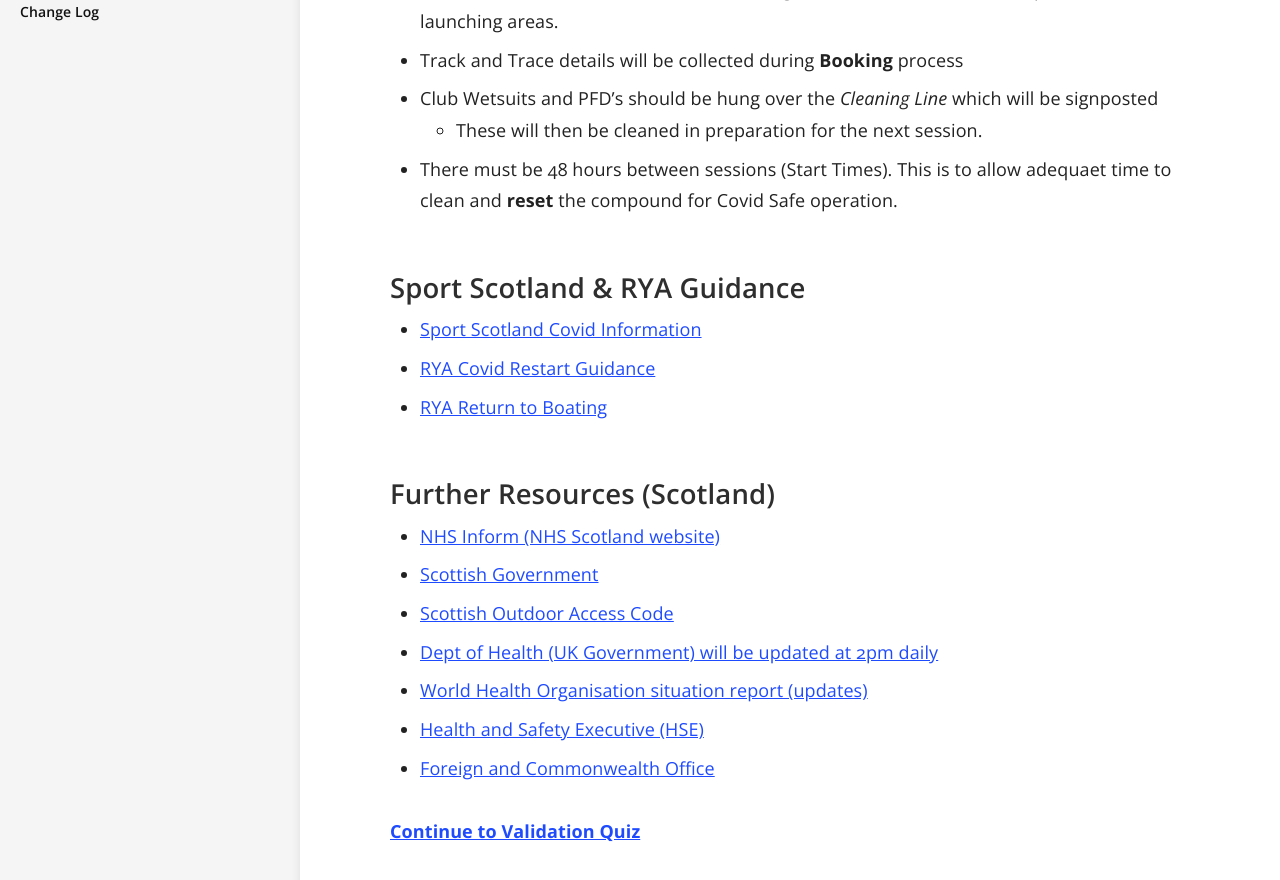
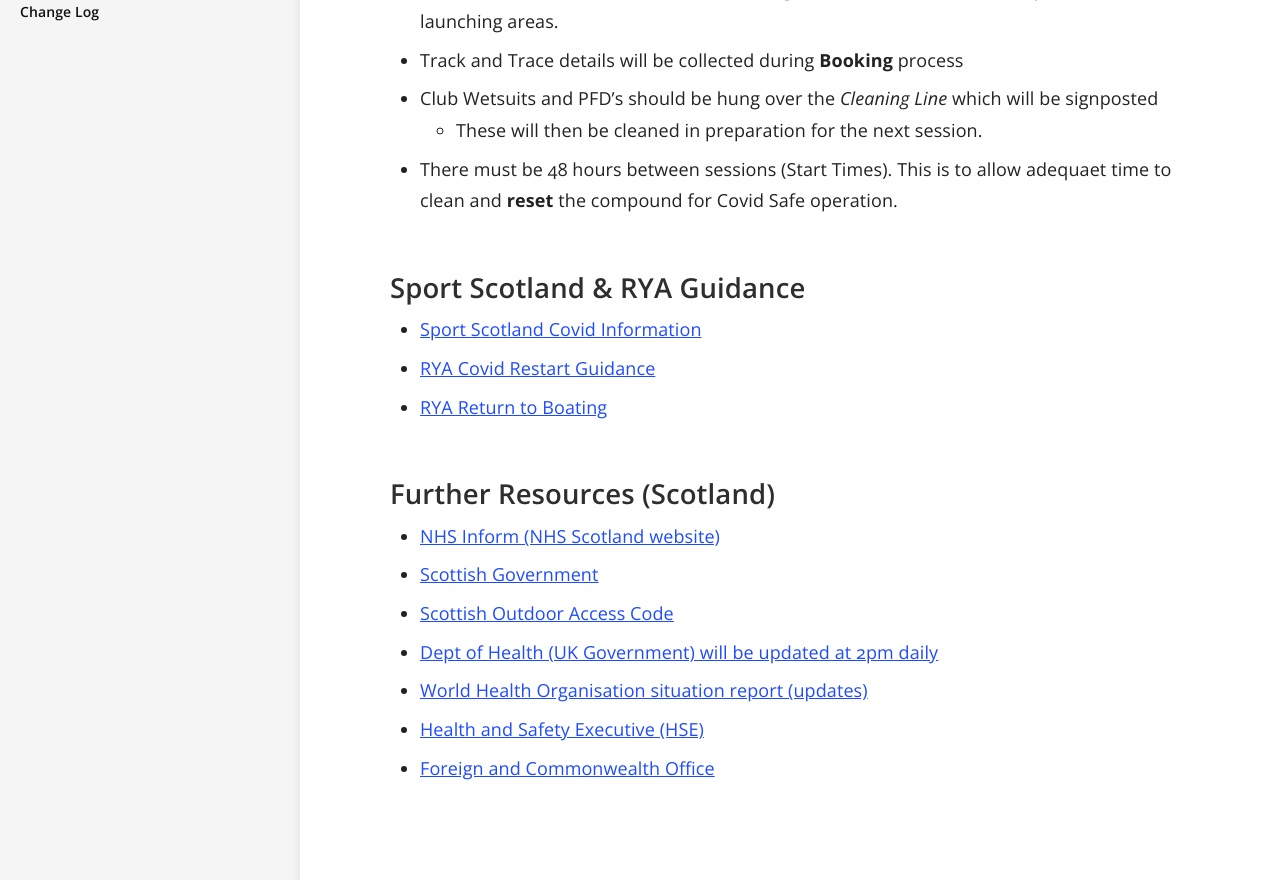
Before and after one commit to numbat70/clyde, a Jekyll site: the page built from _docs/Content/80-WINDSURF_SMS_COVID.md, in a window 1280 px wide and 900 px high, scrolled down 979 px. Shown: the top 880 px of the window. Built offline with Jekyll 4.4.1, drawn with Linux system fonts in a browser that asks for light colours.

Commit message:
Update 80-WINDSURF_SMS_COVID.md
MK

```diff
--- a/_docs/Content/80-WINDSURF_SMS_COVID.md
+++ b/_docs/Content/80-WINDSURF_SMS_COVID.md
@@ -15,7 +15,6 @@
 		- Greater Glasgow & Clyde
 
 
-
 ## Covid Procedures
 - **No Safety Boat** will be launched
 - Participants will have to **Book** a slot for each session
@@ -28,8 +27,6 @@
 - Club Wetsuits and PFD's should be hung over the *Cleaning Line* which will be signposted
 	- These will then be cleaned in preparation for the next session.
 - There must be 48 hours between sessions (Start Times). This is to allow adequaet time to clean and **reset** the compound for Covid Safe operation.
-
-
 
 
 
@@ -47,7 +44,3 @@
 - [World Health Organisation situation report (updates)](https://www.who.int/emergencies/diseases/novel-coronavirus-2019/situation-reports/)
 - [Health and Safety Executive (HSE)](https://www.hse.gov.uk/news/coronavirus.htm)
 - [Foreign and Commonwealth Office](https://www.gov.uk/guidance/travel-advice-novel-coronavirus)
-
-
-
-**[Continue to Validation Quiz](/clyde/Content/29-SUP_SMS_Quiz/)**
```
